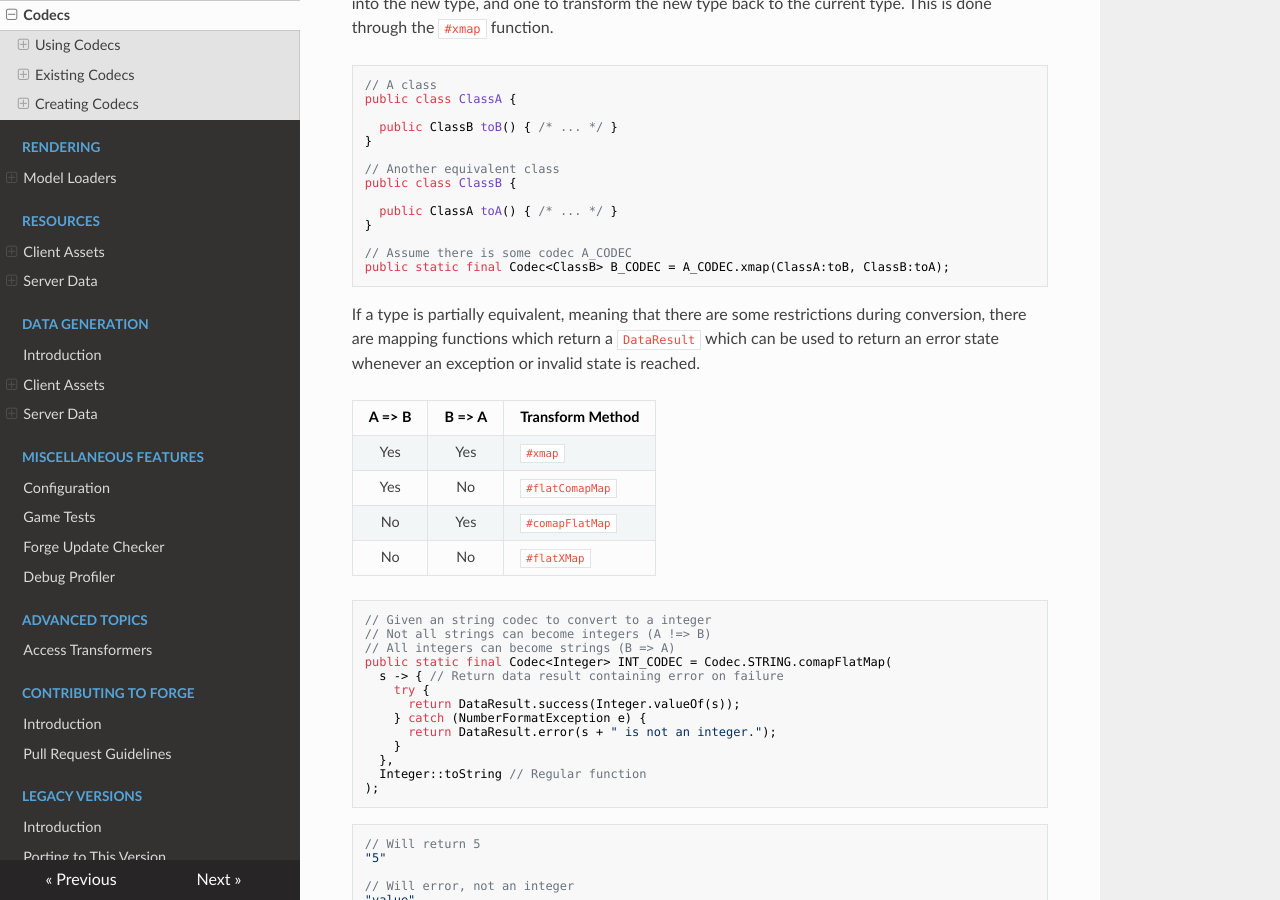
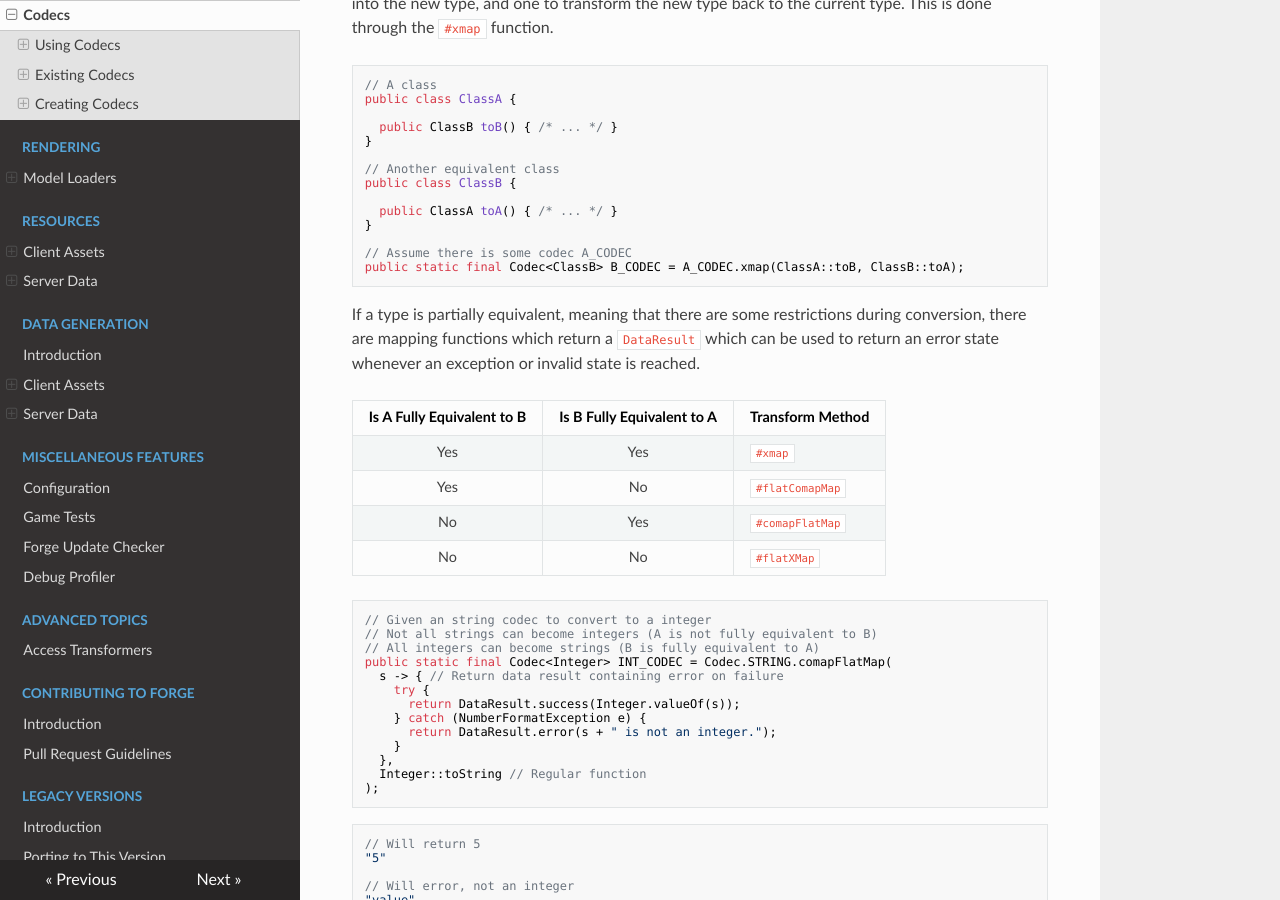
Before and after one commit to MinecraftForge/Documentation, an MkDocs documentation site: the page built from docs/datastorage/codecs.md, in a window 1280 px wide and 900 px high, scrolled down 4586 px. Built offline with MkDocs 1.6.1, drawn with Linux system fonts in a browser that asks for light colours; nearby versions of some CDN libraries; some of the changed text lies outside the part shown.

Commit message:
Address comments

````diff
--- a/docs/datastorage/codecs.md
+++ b/docs/datastorage/codecs.md
@@ -183,22 +183,22 @@ public class ClassB {
 }
 
 // Assume there is some codec A_CODEC
-public static final Codec<ClassB> B_CODEC = A_CODEC.xmap(ClassA:toB, ClassB:toA);
+public static final Codec<ClassB> B_CODEC = A_CODEC.xmap(ClassA::toB, ClassB::toA);
 ```
 
 If a type is partially equivalent, meaning that there are some restrictions during conversion, there are mapping functions which return a `DataResult` which can be used to return an error state whenever an exception or invalid state is reached.
 
-A => B | B => A | Transform Method
-:---:  | :---:  | :---
-Yes    | Yes    | `#xmap`
-Yes    | No     | `#flatComapMap`
-No     | Yes    | `#comapFlatMap`
-No     | No     | `#flatXMap`
+Is A Fully Equivalent to B | Is B Fully Equivalent to A | Transform Method
+:---:                      | :---:                      | :---
+Yes                        | Yes                        | `#xmap`
+Yes                        | No                         | `#flatComapMap`
+No                         | Yes                        | `#comapFlatMap`
+No                         | No                         | `#flatXMap`
 
 ```java
 // Given an string codec to convert to a integer
-// Not all strings can become integers (A !=> B)
-// All integers can become strings (B => A)
+// Not all strings can become integers (A is not fully equivalent to B)
+// All integers can become strings (B is fully equivalent to A)
 public static final Codec<Integer> INT_CODEC = Codec.STRING.comapFlatMap(
   s -> { // Return data result containing error on failure
     try {
@@ -284,7 +284,7 @@ List objects decoded using a list codec are stored in an **immutable** list. If
 
 ### Map
 
-A codec for a map of keys and value objects can be generated from two codecs via `Codec#unboundedMap`.
+A codec for a map of keys and value objects can be generated from two codecs via `Codec#unboundedMap`. Unbounded maps can specify any string-based or string-transformed value to be a key.
 
 ```java
 // BlockPos#CODEC is a Codec<BlockPos>
````
